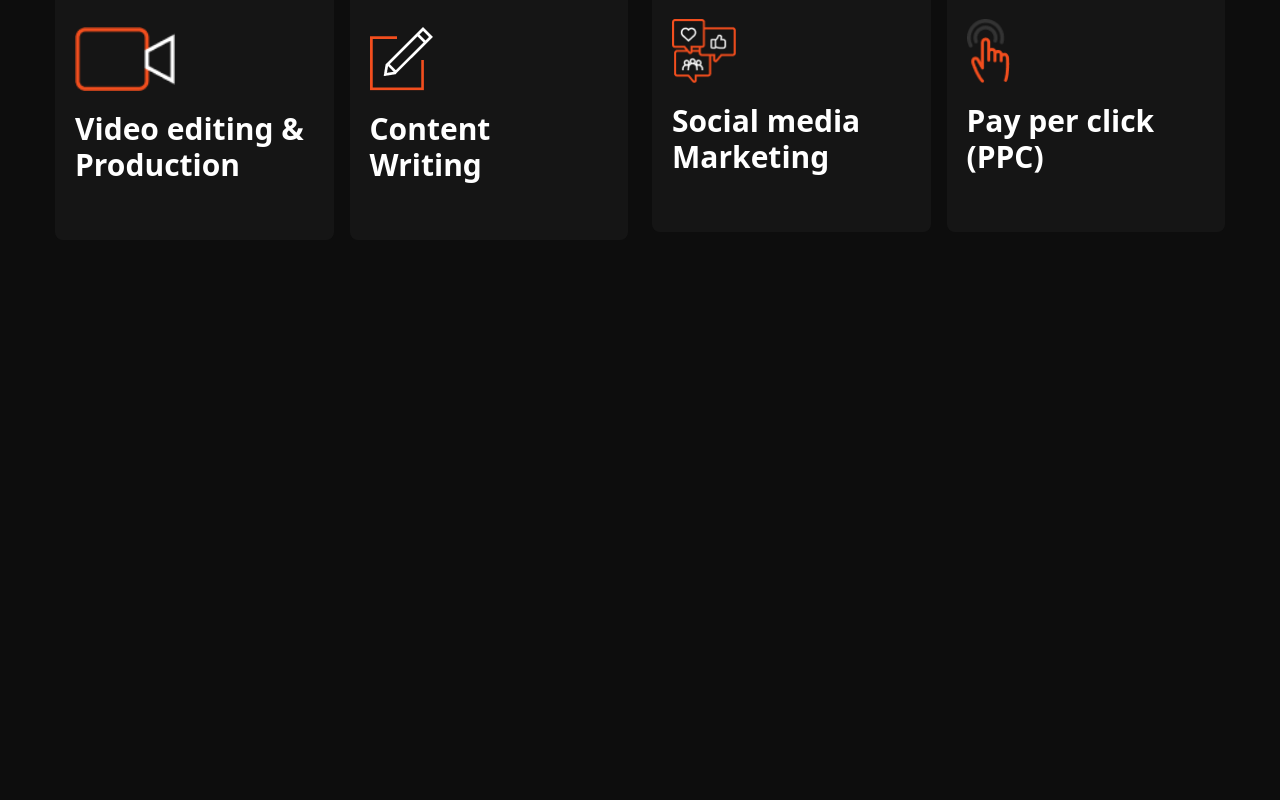
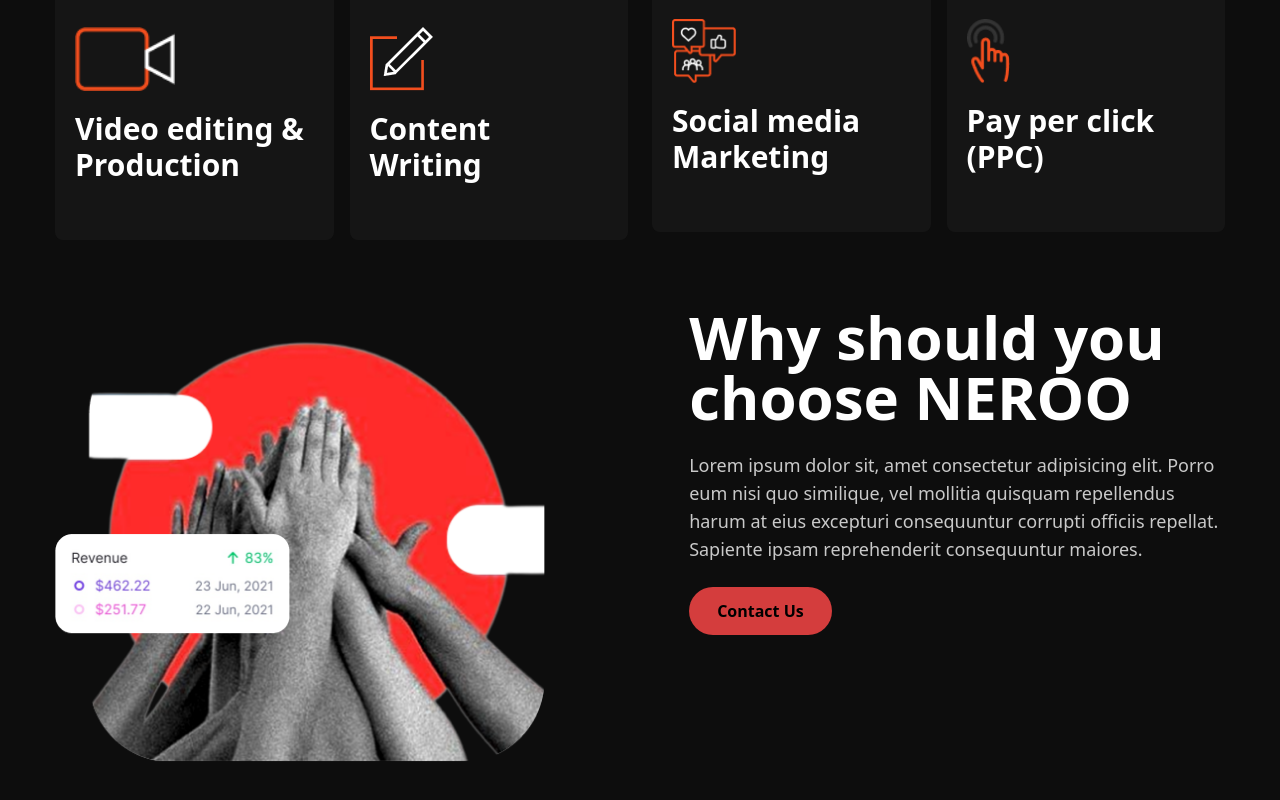
Before and after one commit to Katumbela/neroo, a React (Vite) app: page / in a window 1280 px wide. Shown: the part 1430-2230 px from the top of the page. Before the commit the page ends 1670 px from the top, so only its background shows below. Built offline with nearby package versions, Linux system fonts and the light colour scheme.

Commit message:
why section

```diff
--- a/src/domain/locales/en.json
+++ b/src/domain/locales/en.json
@@ -5,6 +5,7 @@
   "latestWorksPageTitle": "Latest Works",
   "testimonialsPageTitle": "Testimonials",
   "contactPageTitle": "Contact Us",
+  "contactText": "Contact Us",
   "hello": "Hello",
   "goodbye": "Goodbye",
   "titleHero": "Creative Digital Marketing Agency",
@@ -21,5 +22,9 @@
     "contentWriting": "Content Writing",
     "socialMediaMarketing": "Social media Marketing",
     "payPerClick": "Pay per click (PPC)"
+  },
+  "why": {
+    "title": "Why should you choose NEROO",
+    "description": "Lorem ipsum dolor sit, amet consectetur adipisicing elit. Porro eum nisi quo similique, vel mollitia quisquam repellendus harum at eius excepturi consequuntur corrupti officiis repellat. Sapiente ipsam reprehenderit consequuntur maiores."
   }
 }
--- a/src/presentation/components/index.ts
+++ b/src/presentation/components/index.ts
@@ -6,3 +6,4 @@ export * from './hero/hero'
 export * from './companies/companies'
 export * from './expertise/expertise'
 export * from './why/why'
+export * from './overlay/overlay'
--- /dev/null
+++ b/src/presentation/components/overlay/overlay.tsx
@@ -0,0 +1,5 @@
+export function Overlay() {
+  return (
+    <div className="absolute top-0 bottom-0 left-0 right-0 bg-transparent"></div>
+  );
+}
--- a/src/presentation/components/why/why.tsx
+++ b/src/presentation/components/why/why.tsx
@@ -1,6 +1,39 @@
+import { motion } from "framer-motion";
+import { bg } from "../../../utils/imagesExporter";
+import { useTranslation } from "react-i18next";
+import { Overlay } from "../overlay/overlay";
 
-export function why () {
+export function Why() {
+  const { t } = useTranslation();
+
   return (
-    <div>why</div>
-  )
+    <div className="my-[10%] ">
+      <motion.div>
+        <div className="flex gap-8 h-[620px]">
+          <motion.div className="relative w-full">
+            <Overlay />
+            <motion.img
+              initial={{ opacity: 0, scale: 0.7 }}
+              transition={{ duration: 0.3, delay: 0.4 }}
+              whileInView={{ opacity: 1, scale: 1 }}
+              src={bg.bgSection}
+              className="w-full"
+              alt=""
+            />
+          </motion.div>
+          <motion.div className="w-[89%]">
+            <motion.h1 className="text-3xl font-semibold text-white lg:text-6xl 2xl:text-7xl ">
+            {t("why.title")}
+            </motion.h1>
+            <motion.p className="mt-6 text-lg text-secondary">
+            {t("why.description")}
+            </motion.p>
+            <motion.button className="mt-6 btn-neroo-lg">
+              {t("contactText")}
+            </motion.button>
+          </motion.div>
+        </div>
+      </motion.div>
+    </div>
+  );
 }
--- a/src/presentation/pages/home/home.tsx
+++ b/src/presentation/pages/home/home.tsx
@@ -7,6 +7,7 @@ import {
   FloatingBalls,
   Hero,
   NavBar,
+  Why,
 } from "../../components";
 
 export function home() {
@@ -19,6 +20,7 @@ export function home() {
       <Hero />
       <Companies />
       <Expertise />
+      <Why />
     </div>
   );
 }
--- a/src/utils/imagesExporter.ts
+++ b/src/utils/imagesExporter.ts
@@ -8,6 +8,8 @@ import content from "../assets/icons/regular/Icon (3).png";
 import social from "../assets/icons/regular/Icon (4).png";
 import pay from "../assets/icons/regular/Icon (5).png";
 import search from "../assets/icons/regular/Icon.png";
+import bgHero from "../assets/bg/bg-hero.png";
+import bgSection from "../assets/bg/Section Image.png";
 
 export const brands = {
   allianz,
@@ -16,13 +18,16 @@ export const brands = {
   nyt,
 };
 
-
-
 export const regularIcons: Record<string, string> = {
   video,
   content,
   social,
   search,
   pay,
-  web
+  web,
 };
+
+export const bg = {
+  bgHero,
+  bgSection,
+};
```
